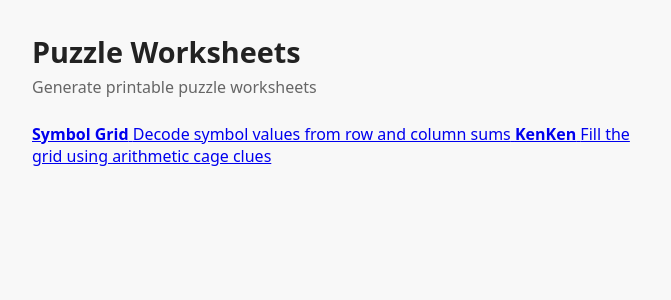
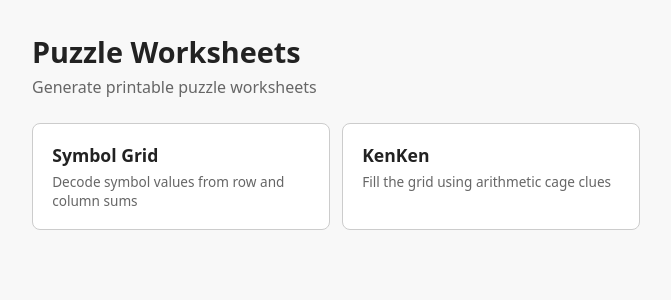
Before and after one commit to ViriLain/learning-games-site, a Flask app: page / in a window 1280 px wide. Shown: the top 300 px of the page, without its empty margins (304-975 px from the left). Run offline with Flask 3, Linux system fonts and the light colour scheme.

Commit message:
feat(kenken): add KenKen grid CSS, landing page CSS, and print styles
Co-Authored-By: Claude Opus 4.6 <noreply@anthropic.com>

```diff
--- a/symbol_grid/static/style.css
+++ b/symbol_grid/static/style.css
@@ -318,6 +318,93 @@ h2 {
     font-size: 1.1rem;
 }
 
+/* --- Landing page --- */
+
+.puzzle-picker {
+    display: grid;
+    grid-template-columns: 1fr 1fr;
+    gap: 0.75rem;
+    margin-top: 1rem;
+}
+
+.puzzle-card {
+    display: flex;
+    flex-direction: column;
+    padding: 1.2rem;
+    border: 1px solid #ccc;
+    border-radius: 8px;
+    background: #fff;
+    text-decoration: none;
+    color: #222;
+    transition: border-color 0.15s, box-shadow 0.15s;
+}
+
+.puzzle-card:hover {
+    border-color: #88c;
+    box-shadow: 0 2px 8px rgba(0, 0, 0, 0.08);
+}
+
+.puzzle-card strong {
+    font-size: 1.1rem;
+    margin-bottom: 0.25rem;
+}
+
+.puzzle-card span {
+    font-size: 0.85rem;
+    color: #666;
+}
+
+/* --- KenKen grid --- */
+
+.kenken-grid {
+    border-collapse: collapse;
+}
+
+.kenken-cell {
+    width: 3rem;
+    height: 3rem;
+    position: relative;
+    border: 1px dotted #ccc;
+    background: #fff;
+}
+
+.kenken-cell.cage-top { border-top: 2.5px solid #222; }
+.kenken-cell.cage-right { border-right: 2.5px solid #222; }
+.kenken-cell.cage-bottom { border-bottom: 2.5px solid #222; }
+.kenken-cell.cage-left { border-left: 2.5px solid #222; }
+
+.cage-label {
+    position: absolute;
+    top: 2px;
+    left: 3px;
+    font-size: 0.7rem;
+    font-weight: bold;
+    color: #333;
+    line-height: 1;
+}
+
+.puzzle-info {
+    font-size: 0.85rem;
+    color: #888;
+    margin-left: 0.5rem;
+}
+
+/* KenKen answer grid */
+
+.kenken-answer-grid {
+    border-collapse: collapse;
+    margin-top: 0.3rem;
+    margin-bottom: 0.5rem;
+}
+
+.kenken-answer-grid td {
+    width: 1.5rem;
+    height: 1.5rem;
+    text-align: center;
+    border: 1px solid #ccc;
+    font-size: 0.85rem;
+}
+
 /* --- Print --- */
 
 @media print {
@@ -340,4 +427,9 @@ h2 {
     .answer-key {
         page-break-before: always;
     }
+
+    .kenken-cell.cage-top { border-top: 2.5px solid #000; }
+    .kenken-cell.cage-right { border-right: 2.5px solid #000; }
+    .kenken-cell.cage-bottom { border-bottom: 2.5px solid #000; }
+    .kenken-cell.cage-left { border-left: 2.5px solid #000; }
 }
```
